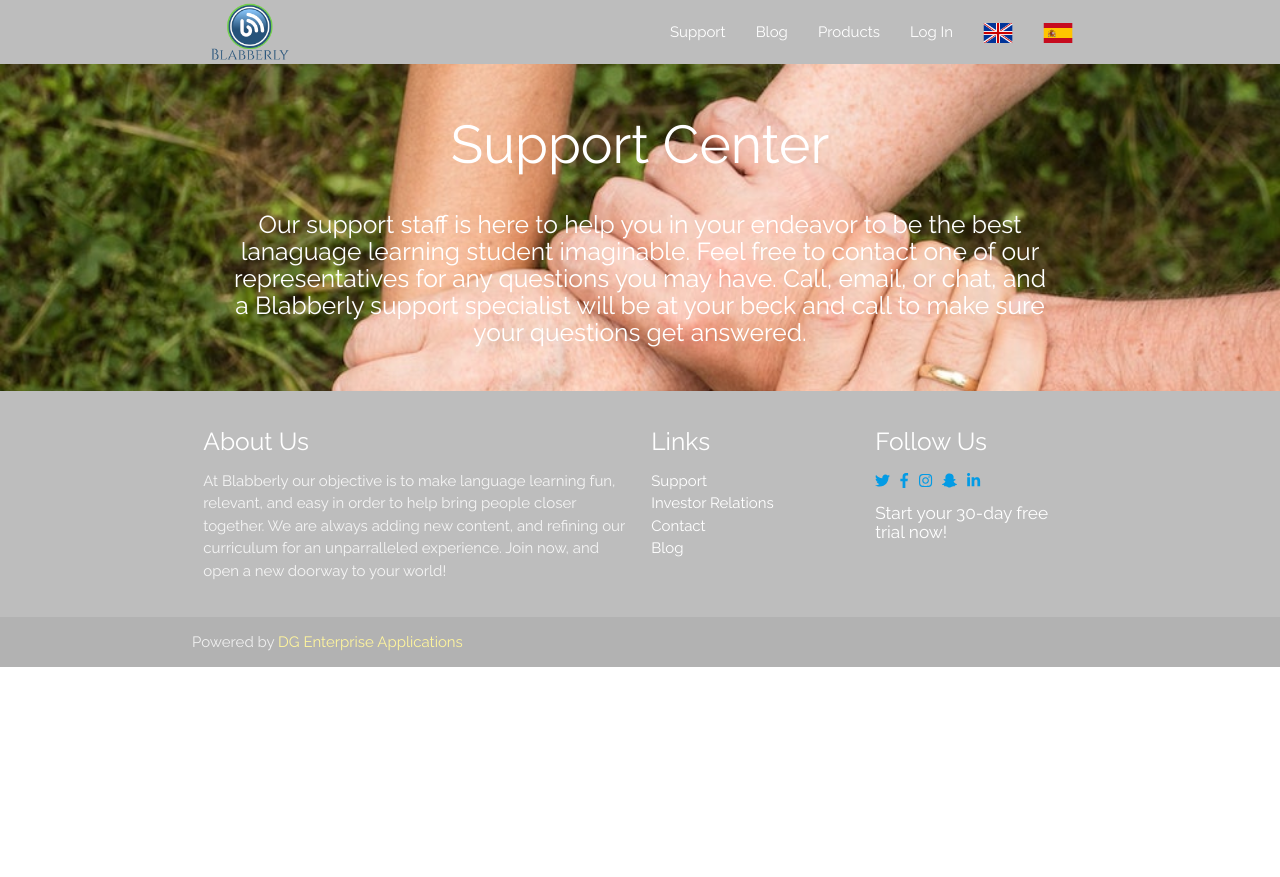
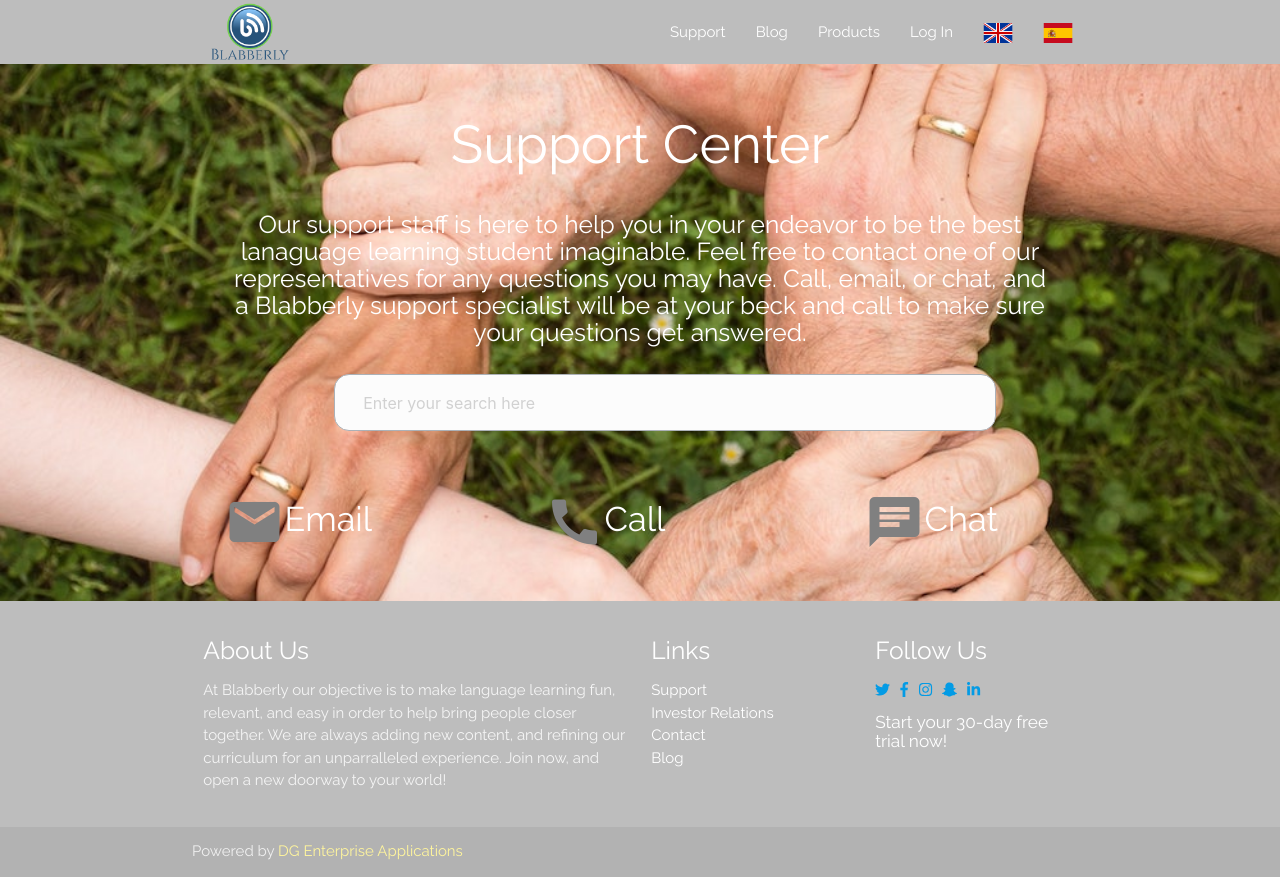
Before and after one commit to dogray7722/4305, a plain HTML site: page support.html in a window 1280 px wide. Before the commit the page ends 800 px from the top, so only its background shows below. Drawn offline with nearby package versions, Linux system fonts and the light colour scheme.

Commit message:
more css work

```diff
--- a/assets/css/style.css
+++ b/assets/css/style.css
@@ -51,4 +51,23 @@ body {
   background-image: url(../images/collaboration.jpg);
   background-repeat: no-repeat;
   background-size: cover;
+  background-position: center;
 }
+
+
+.override input:not([type]), input[type=text]:not(.browser-default)
+{
+  background-color: white;
+  border-radius:15px;
+  border-bottom: none;
+  border:1px solid #acb1b7;
+  background-color:#fcfcfc;
+  color:#505358;
+  padding:5px 14px 5px 28px;
+  margin:3px;
+}
+
+.icon {
+  vertical-align: middle;
+  color: grey;
+}
--- a/support.html
+++ b/support.html
@@ -45,9 +45,24 @@
         <div class="col s8 offset-s2">
             <h5 class="center white-text">Our support staff is here to help you in your endeavor to be the best lanaguage learning student imaginable.  Feel free to contact one of our representatives for any questions you may have.  Call, email, or chat, and a Blabberly support specialist will be at your beck and call to make sure your questions get answered.</h5>
         </div>
+        <div class="input-field col s6 offset-s3">
+          <form class="override">
+            <input type="text" placeholder="Enter your search here" class="validate">
+          </form>
+        </div>
+    </div>
+    <div class="row">
+        <div class="col s3 offset-s2">
+            <h4 class="white-text"><span><i class="medium material-icons icon">email</i></span>Email</h4>
+        </div>
+        <div class="col s3">
+            <h4 class="white-text"><span><i class="medium material-icons icon">call</i></span>Call</h4>
+        </div>
+        <div class="col s3">
+            <h4 class="white-text"><span><i class="medium material-icons icon">chat</i></span>Chat</h4>
+        </div>
     </div>
   </div>
-
 
   </div>
   <footer class="page-footer grey lighten-1">
```
